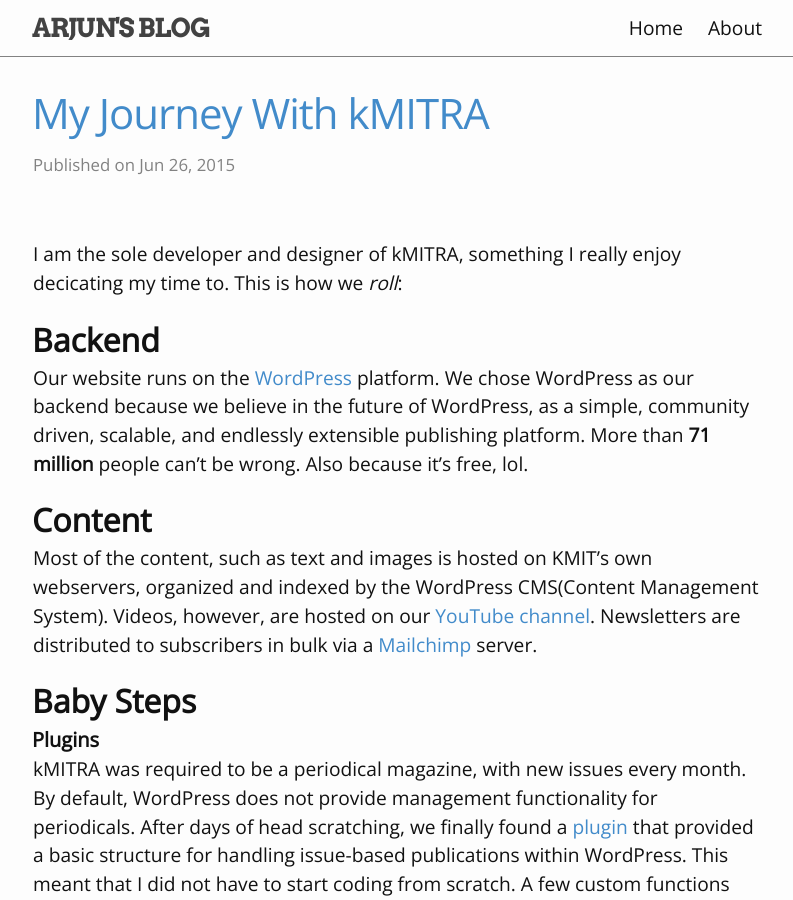
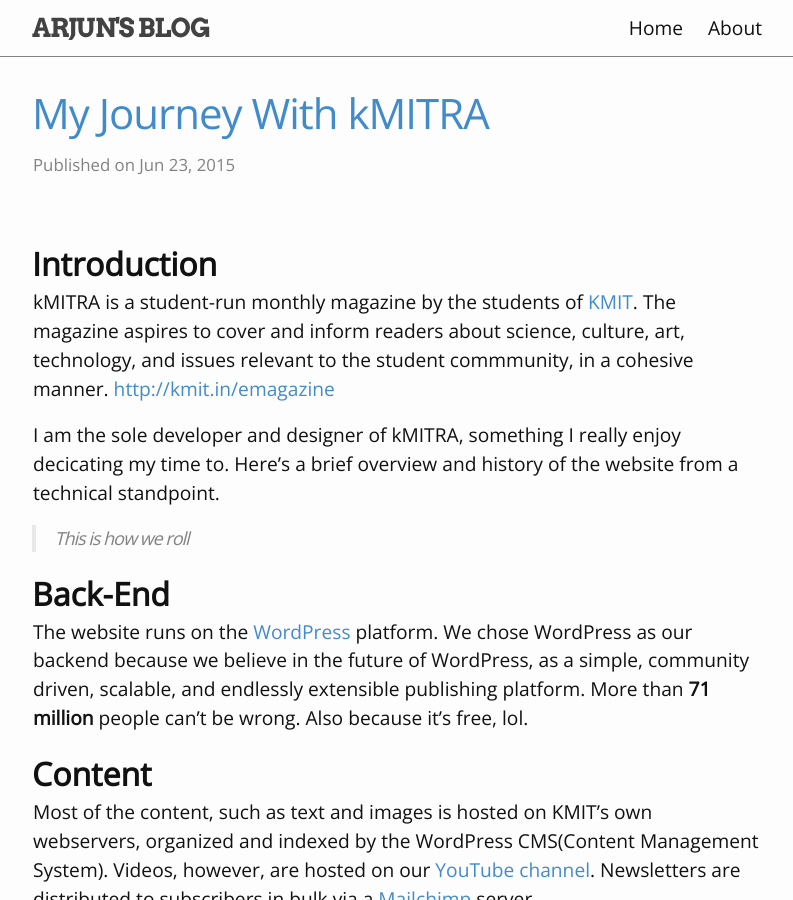
Before and after one commit to arjunnn/blog, a Jekyll site: the page built from _posts/2015-06-12-my-journey-with-kmitra.md, in a window 1280 px wide and 900 px high. Shown: the whole window, without its empty margins (243-1036 px from the left). Built offline with Jekyll 4.4.1, drawn with Linux system fonts in a browser that asks for light colours; Markdown is read by kramdown in place of the engine named in the settings; some of the changed text lies outside the part shown.

Commit message:
#content

```diff
--- a/_posts/2015-06-12-my-journey-with-kmitra.md
+++ b/_posts/2015-06-12-my-journey-with-kmitra.md
@@ -2,14 +2,19 @@
 layout: post
 title: "My Journey With kMITRA"
 tags: "kmitra"
-date: 2015-06-26-12 05:25:00
+date: 2015-06-23-12 05:25:00
 summary: A behind the scenes look of kmit.in/emagazine
 ---
-I am the sole developer and designer of kMITRA, something I really enjoy decicating my time to.
-This is how we *roll*:
 
-##**Backend**
-Our website runs on the [WordPress](https://wordpress.org) platform.
+##**Introduction**
+kMITRA is a student-run monthly magazine by the students of [KMIT](http://kmit.in/). The magazine aspires to cover and inform readers about science, culture, art, technology, and issues relevant to the student commmunity, in a cohesive manner. [http://kmit.in/emagazine](http://kmit.in/emagazine)
+
+I am the sole developer and designer of kMITRA, something I really enjoy decicating my time to. Here's a brief overview and history of the website from a technical standpoint.
+
+>This is how we *roll*
+
+##**Back-End**
+The website runs on the [WordPress](https://wordpress.org) platform.
 We chose WordPress as our backend because we believe in the future of WordPress, as a simple, community driven, scalable, and endlessly extensible publishing platform.
 More than **71 million** people can’t be wrong. Also because it's free, lol.
 
@@ -41,3 +46,14 @@
 `RedirectMatch 301 /newsletter/(.*) http://kmit.in/emagazine/$1`
 
 `Redirectmatch 301 /kmitra http://kmit.in/emagazine/`
+
+##**Technologies used**
+####**Front-End**
+* HTML
+* CSS
+* JavaScript
+
+####**Back-End**
+* PHP
+* Apache HTTP Server
+* WordPress CMS/CDN
--- a/index.html
+++ b/index.html
@@ -14,6 +14,7 @@
           <span><a class="post-link" href="{{ post.url | prepend: site.baseurl }}">&nbsp;{{ post.title }}</a></span>
         </h2>
         <span class="post-meta">&nbsp;&nbsp;{{ post.date | date: "%b %-d, %Y" }}&nbsp;&nbsp;&nbsp;&nbsp;</span>
+        <!--<span class="post-meta">{{ post.summary }}</span>-->
         {% for tag in post.tags %}
           <span class="post-tag post-meta">#{{tag}}&nbsp;</span>
         {% endfor %}
```
